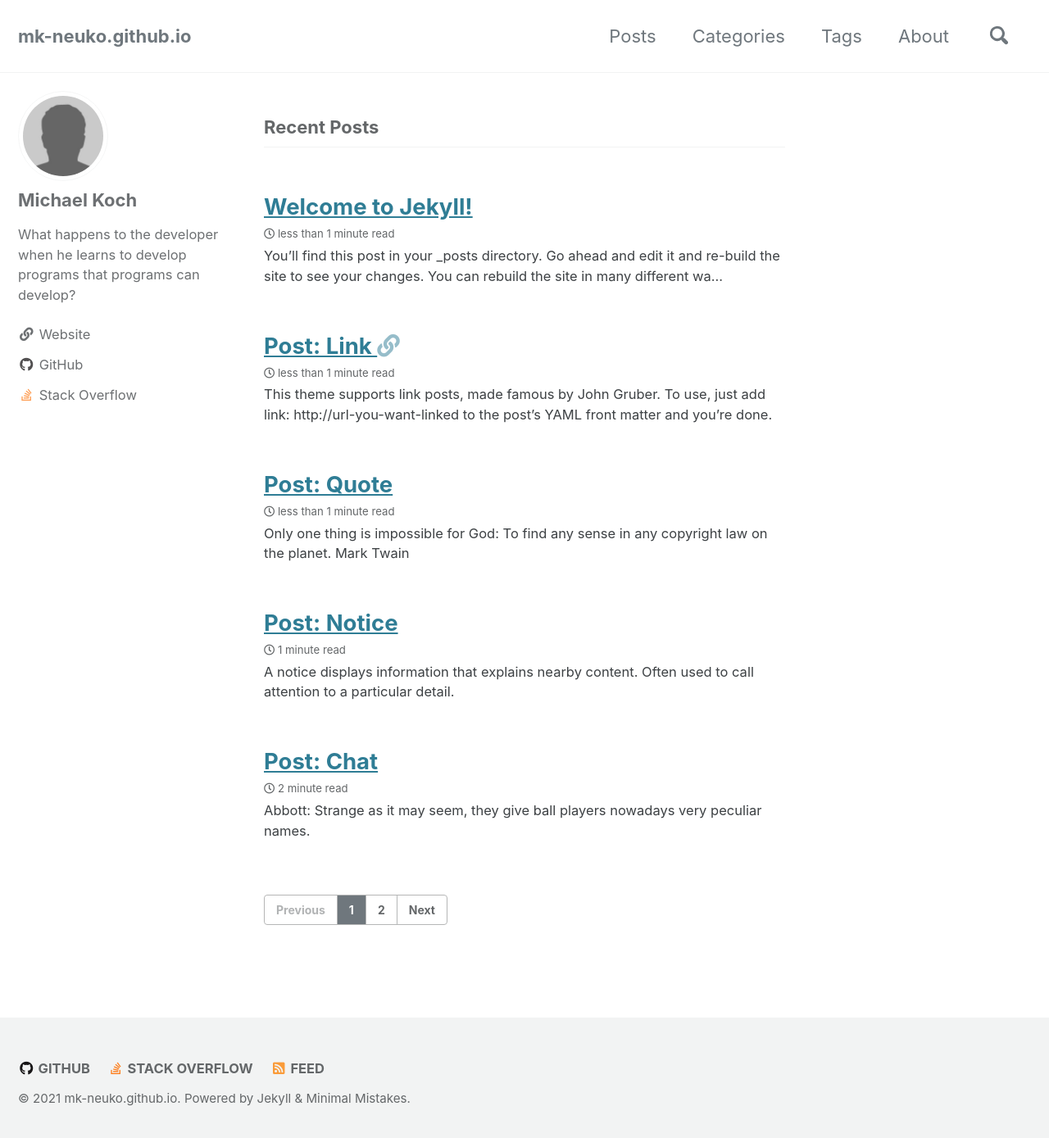
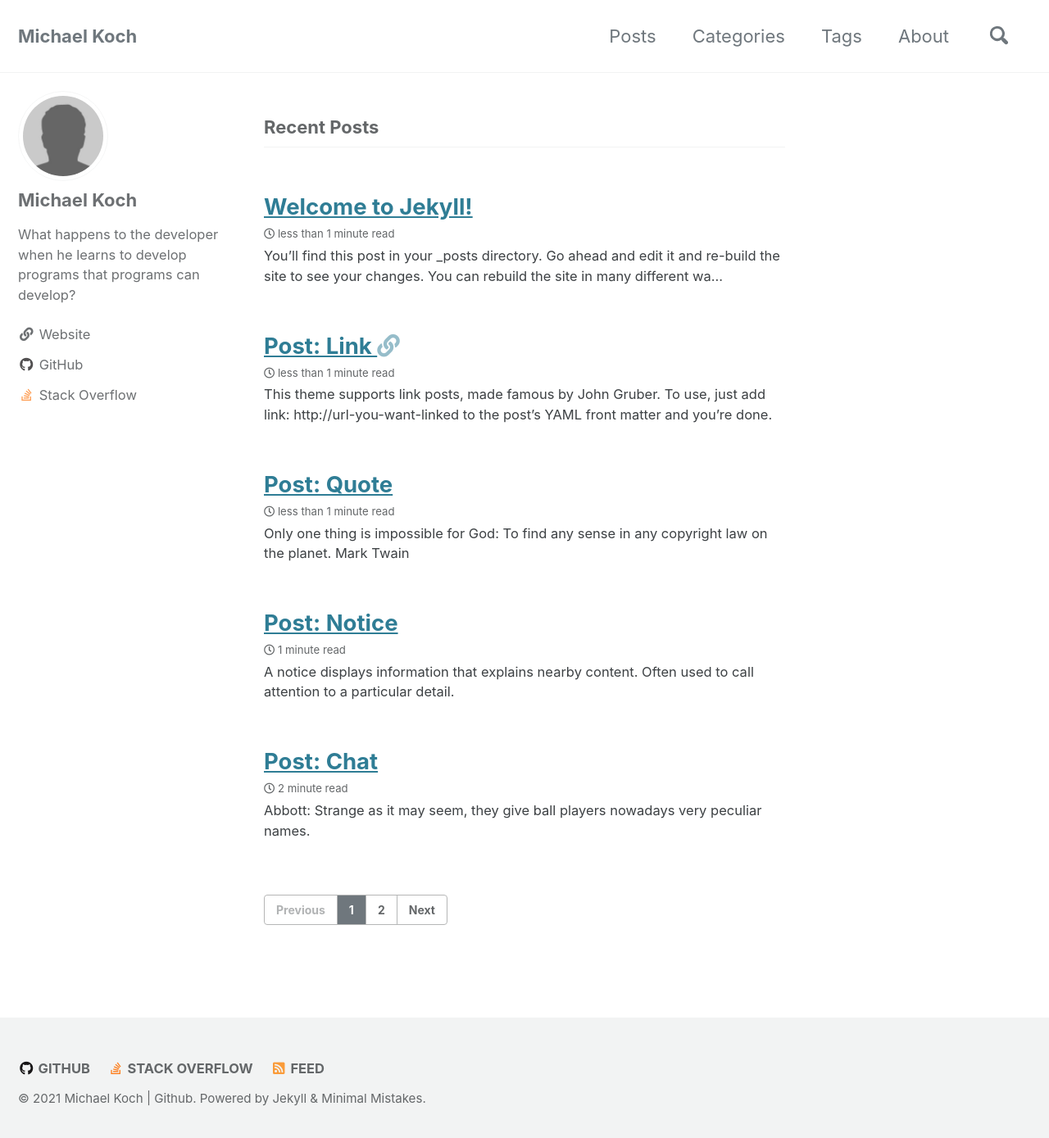
Before and after one commit to MK-NEUKO/MK-NEUKO.github.io, a Jekyll site: the page built from index.html, in a window 1280 px wide and 1397 px high. Shown: the top 1389 px of the window at 82% size. Built offline with Jekyll 4.4.1, drawn with Linux system fonts in a browser that asks for light colours; cached includes are drawn as plain includes; the list of posts is cut into pages by our own code.

Commit message:
Masthead Title hinzugefügt, title geändert.

```diff
--- a/_config.yml
+++ b/_config.yml
@@ -13,8 +13,8 @@
 # you will see them accessed via {{ site.title }}, {{ site.email }}, and so on.
 # You can create any custom variable you would like, and they will be accessible
 # in the templates via {{ site.myvariable }}.
-title: mk-neuko.github.io
-musthead_title: "Michael Koch"
+title: Michael Koch | Github
+masthead_title: "Michael Koch"
 email:
 description: >- # this means to ignore newlines until "baseurl:"
   Write an awesome description for your new site here. You can edit this
```
